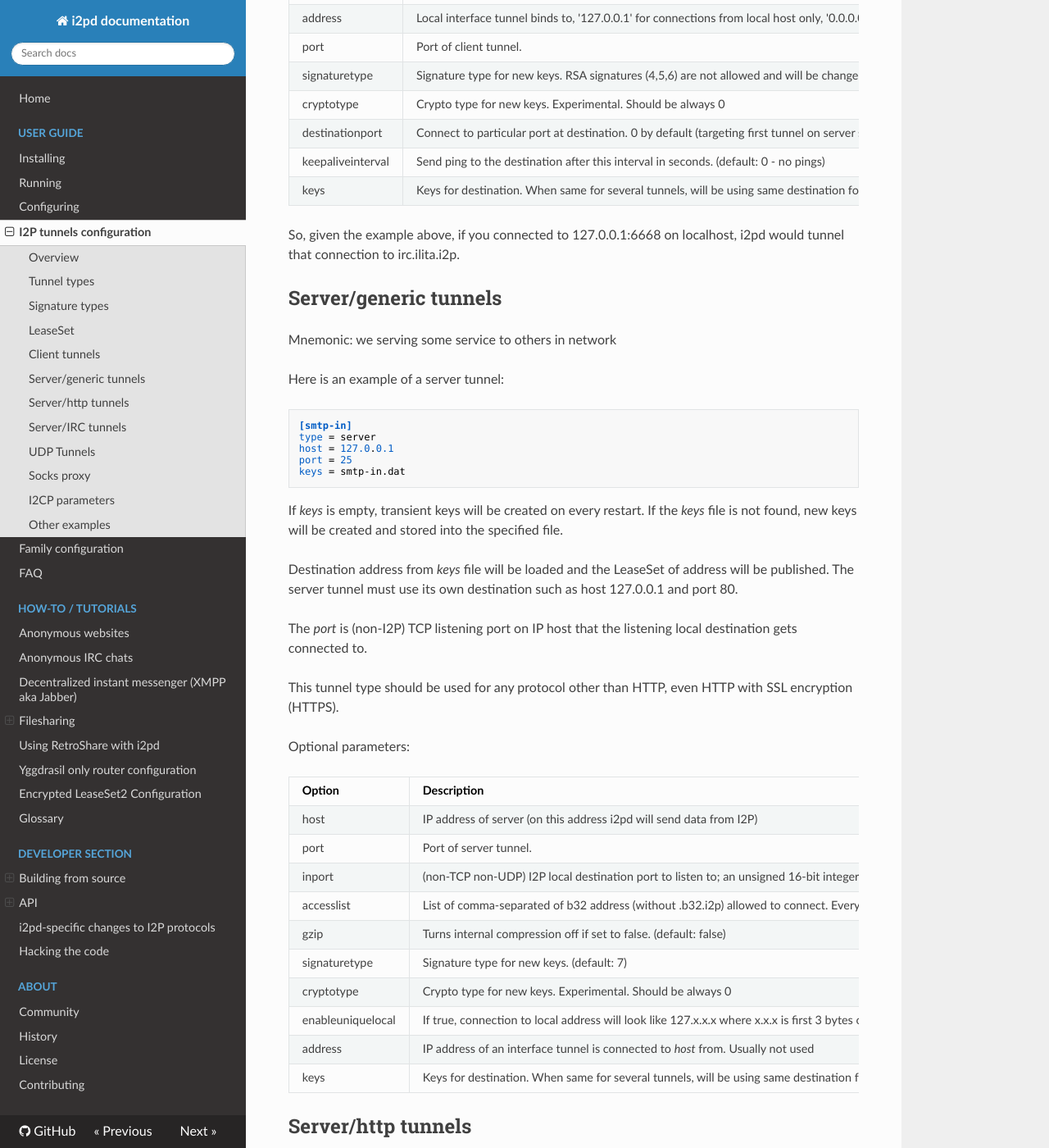
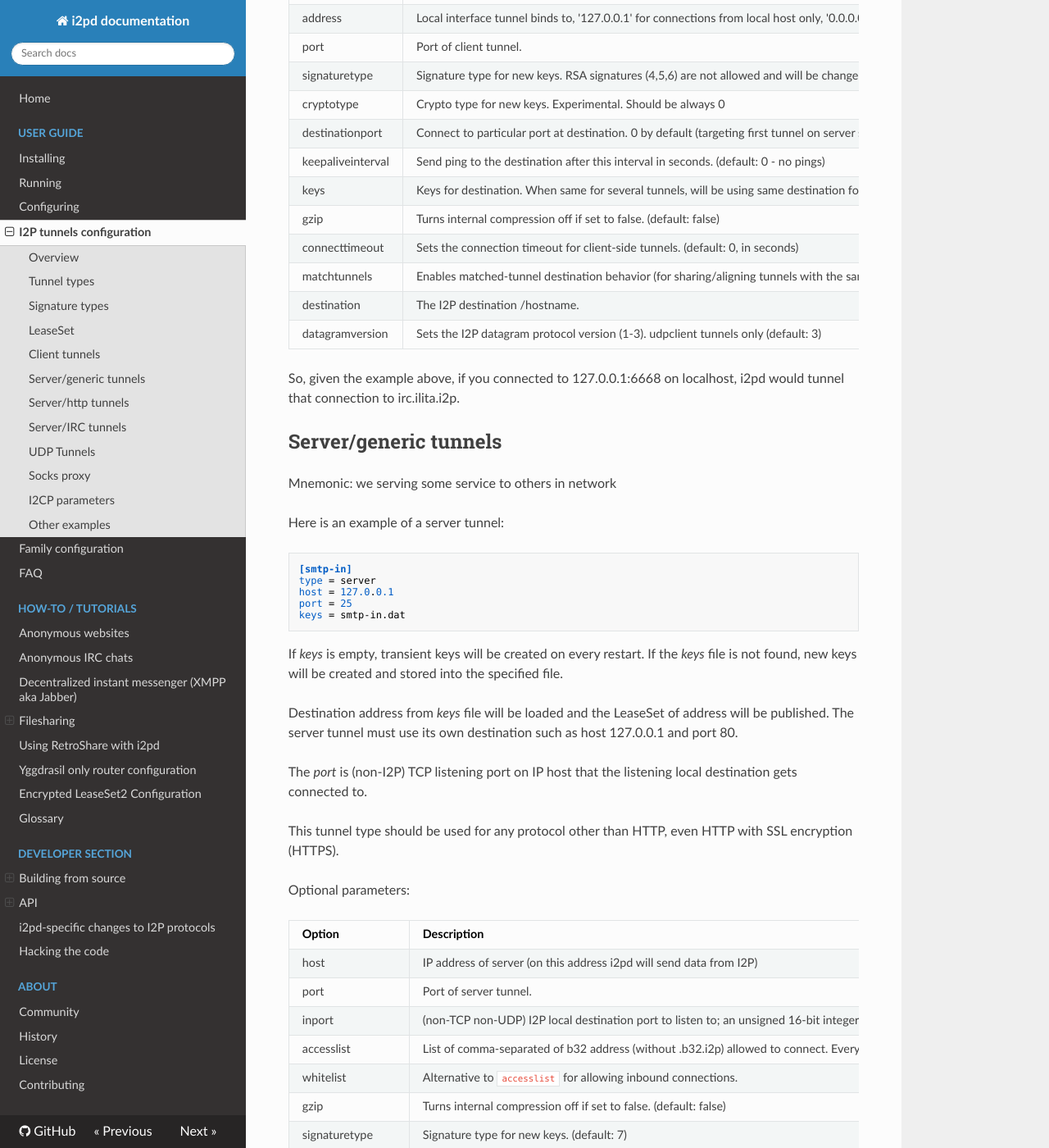
Before and after one commit to PurpleI2P/i2pd_docs_en, an MkDocs documentation site: the page built from docs/user-guide/tunnels.md, in a window 1280 px wide and 1400 px high, scrolled down 2958 px. Shown: the whole window at 82% size. Built offline with MkDocs 1.6.1, drawn with Linux system fonts in a browser that asks for light colours; nearby versions of some CDN libraries; some of the changed text lies outside the part shown.

```diff
--- a/docs/user-guide/tunnels.md
+++ b/docs/user-guide/tunnels.md
@@ -113,6 +113,11 @@ cryptotype          | Crypto type for new keys. Experimental. Should be always 0
 destinationport     | Connect to particular port at destination. 0 by default (targeting first tunnel on server side for destination)
 keepaliveinterval   | Send ping to the destination after this interval in seconds. (default: 0 - no pings)
 keys                | Keys for destination. When same for several tunnels, will be using same destination for every tunnel.
+gzip                | Turns internal compression off if set to false. (default: false)
+connecttimeout      | Sets the connection timeout for client-side tunnels. (default: 0, in seconds)
+matchtunnels        | Enables matched-tunnel destination behavior (for sharing/aligning tunnels with the same destination). (default: false)
+destination         | The I2P destination /hostname.
+datagramversion     | Sets the I2P datagram protocol version (1-3). udpclient tunnels only (default: 3)
 
 So, given the example above, if you connected to 127.0.0.1:6668 on localhost, i2pd would tunnel that connection to irc.ilita.i2p.
 
@@ -148,6 +153,7 @@ host                | IP address of server (on this address i2pd will send data
 port                | Port of server tunnel.
 inport              | (non-TCP non-UDP) I2P local destination port to listen to; an unsigned 16-bit integer. What port at local destination server tunnel listens to (default: same as *port*)
 accesslist          | List of comma-separated of b32 address (without .b32.i2p) allowed to connect. Everybody is allowed by default
+whitelist           | Alternative to `accesslist` for allowing inbound connections.
 gzip                | Turns internal compression off if set to false. (default: false)
 signaturetype       | Signature type for new keys. (default: 7)
 cryptotype          | Crypto type for new keys. Experimental. Should be always 0
@@ -264,6 +270,8 @@ inbound.quantity              | Number of inbound tunnels. 5 by default, 16 by m
 outbound.quantity             | Number of outbound tunnels. 5 by default, 16 by max
 inbound.lengthVariance        | Random number of hops to add or subtract to an inbound tunnel between -3 and 3. 0 by default **(since 2.42.0)**
 outbound.lengthVariance       | Random number of hops to add or subtract to an outbound tunnel between -3 and 3. 0 by default **(since 2.42.0)**
+inbound.nickname              | Custom nickname for inbound tunnels to show in webconsole
+outbound.nickname             | Custom nickname for outbound tunnels to show in webconsole
 crypto.tagsToSend             | Number of ElGamal/AES tags to send. 40 by default; too low value may cause problems with tunnel building
 crypto.ratchet.inboundTags    | Max number of generated inbound tags for tagset (default: 800)
 explicitPeers                 | List of comma-separated b64 addresses of peers to use (default: unset)
```
Also changed, not shown: docs/user-guide/configuration.md (+3 -0 lines).
